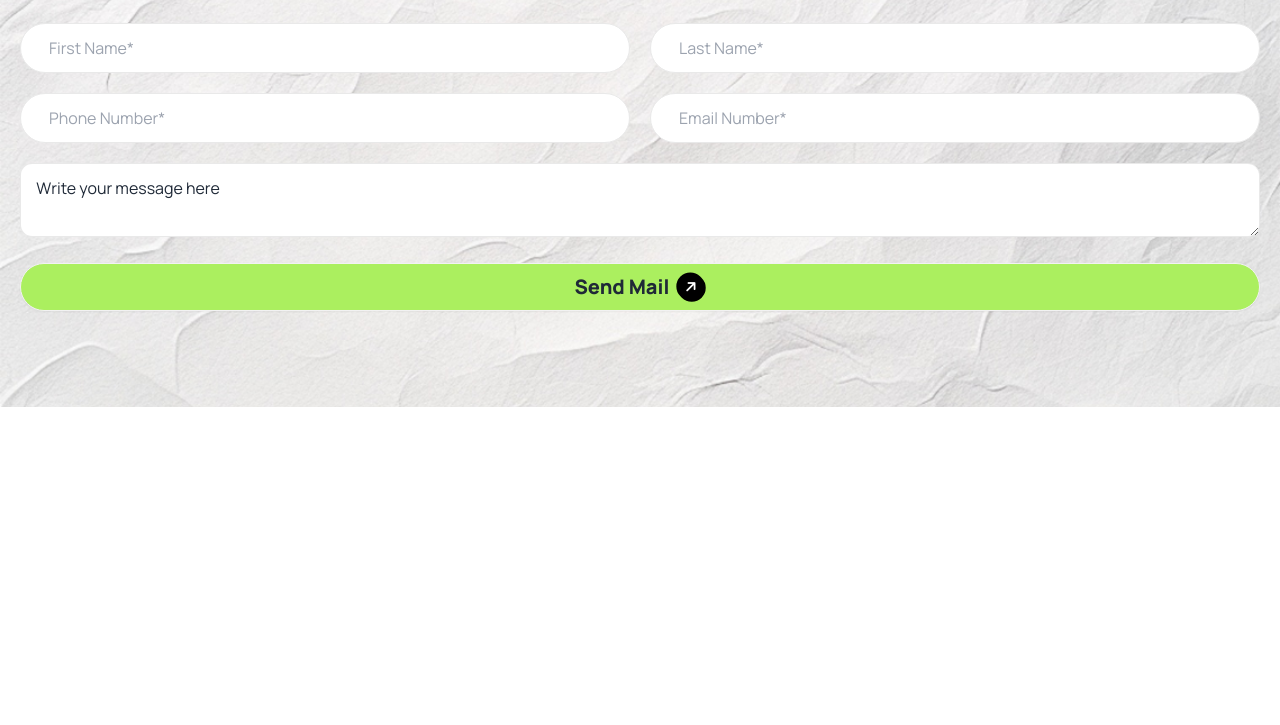
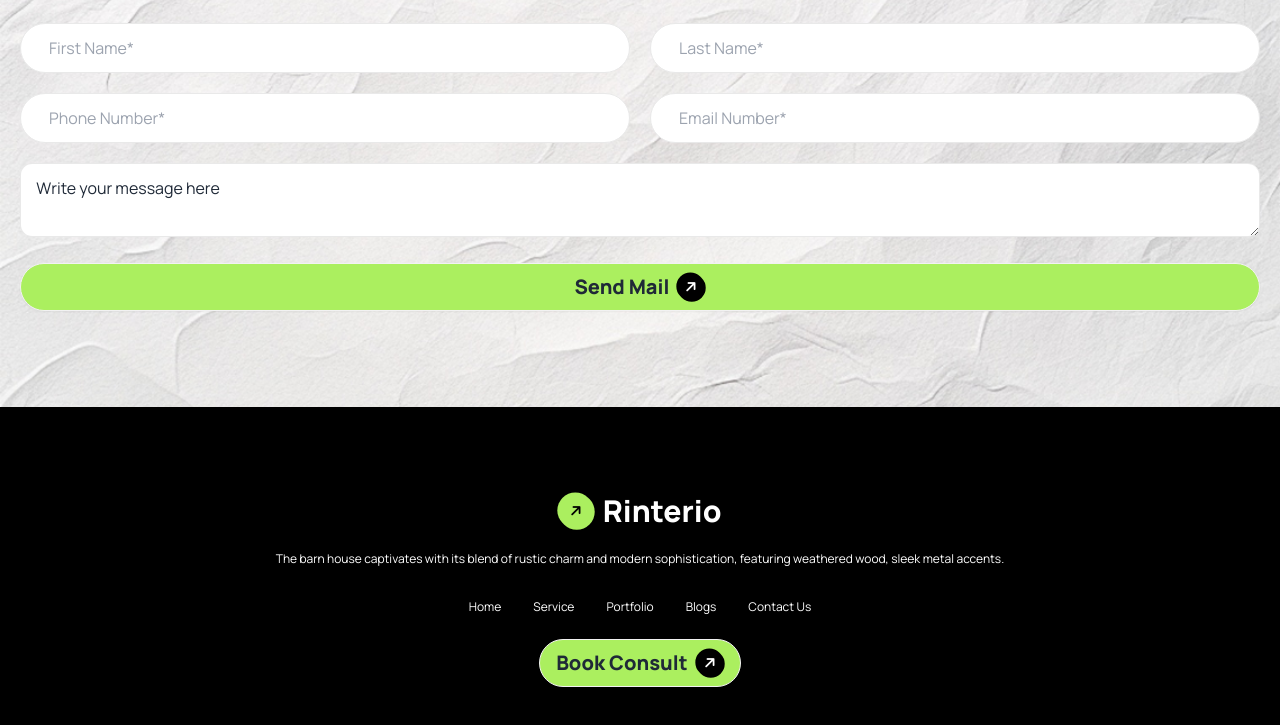
Before and after one commit to Sheikh-Farid77/B-10-Assignment-03, a website built with Vite: page index.html in a window 1280 px wide. Shown: the part 3207-3932 px from the top of the page. Before the commit the page ends 3614 px from the top, so only its background shows below. Built offline with nearby package versions, Linux system fonts and the light colour scheme.

Commit message:
added footer section

```diff
--- a/index.html
+++ b/index.html
@@ -267,7 +267,8 @@
                     </div>
                 </div>
                 <div class="">
-                    <a class="btn rounded-full w-full bg-primary_btn hover:bg-white"><span class="text-xs xl:text-xl font-extrabold">Send Mail</span>
+                    <a class="btn rounded-full w-full bg-primary_btn hover:bg-white"><span
+                            class="text-xs xl:text-xl font-extrabold">Send Mail</span>
                         <i class="fa-solid fa-arrow-right -rotate-45 p-2 text-white rounded-full bg-black"></i>
                     </a>
                 </div>
@@ -280,7 +281,32 @@
         </section>
 
     </main>
-    <footer>
+    <footer class="bg-black pt-20 pb-20">
+        <div class="container mx-auto px-5">
+            <div class="flex justify-center">
+                <a class="btn btn-ghost">
+                    <i class="fa-solid fa-arrow-right -rotate-45 p-3 text-black rounded-full bg-primary_btn"></i>
+                    <span class="font-extrabold text-white text-xl md:text-3xl">Rinterio</span></a>
+            </div>
+            <p class="text-center text-white text-xs mt-4 mb-8">The barn house captivates with its blend of rustic charm
+                and modern sophistication, featuring weathered wood, sleek
+                metal accents.</p>
+            <ul class="text-white flex justify-center gap-8 flex-col items-center text-xs md:flex-row mb-6">
+                <li>Home</li>
+                <li>Service</li>
+                <li>Portfolio</li>
+                <li>Blogs</li>
+                <li>Contact Us</li>
+            </ul>
+            <div class="flex justify-center">
+                <a class="btn rounded-full bg-primary_btn hover:bg-white"><span
+                        class="text-xs xl:text-xl font-extrabold">Book
+                        Consult</span>
+                    <i class="fa-solid fa-arrow-right -rotate-45 p-2 text-white rounded-full bg-black"></i>
+                </a>
+            </div>
+
+        </div>
 
     </footer>
 </body>
```
